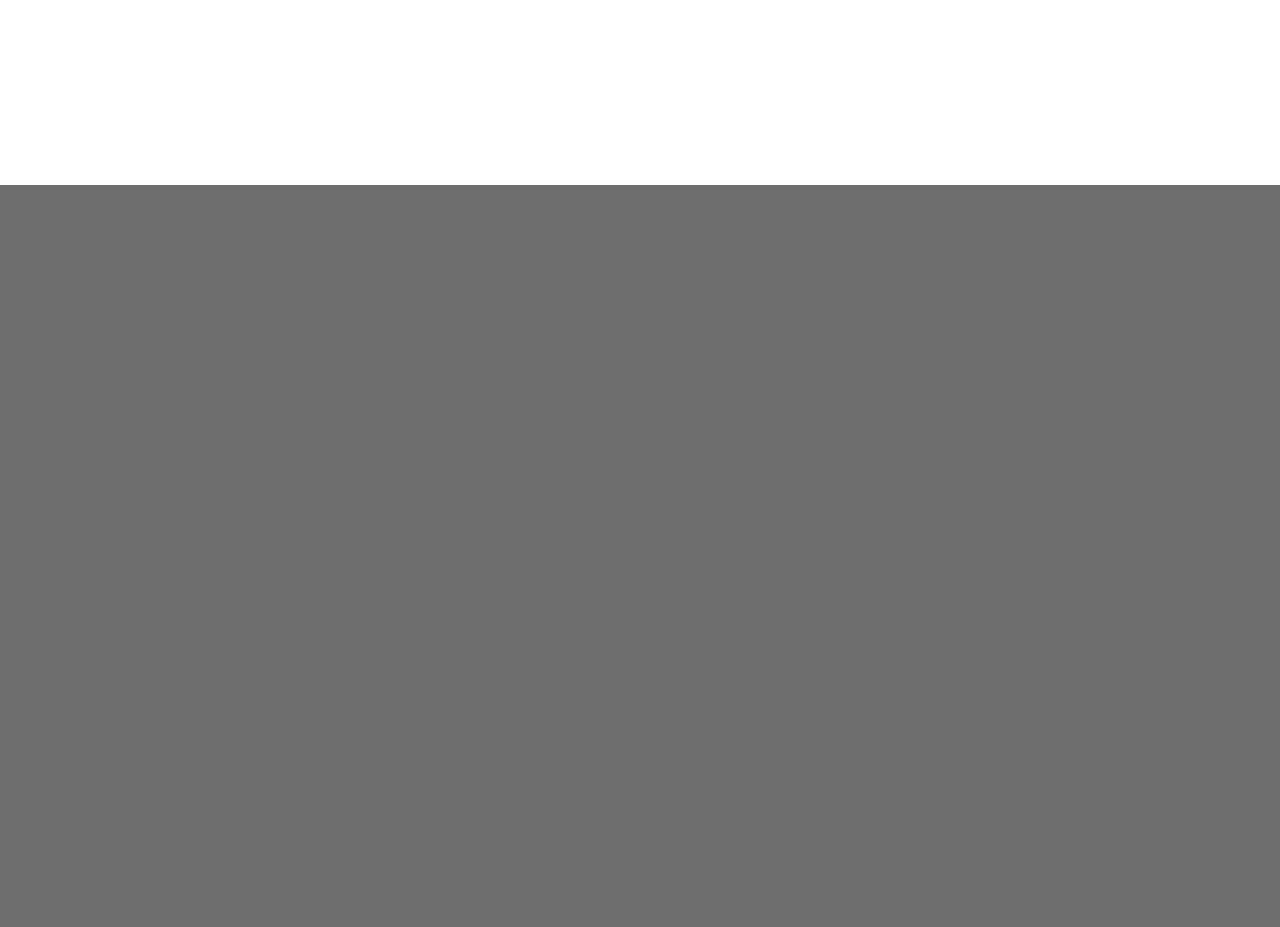
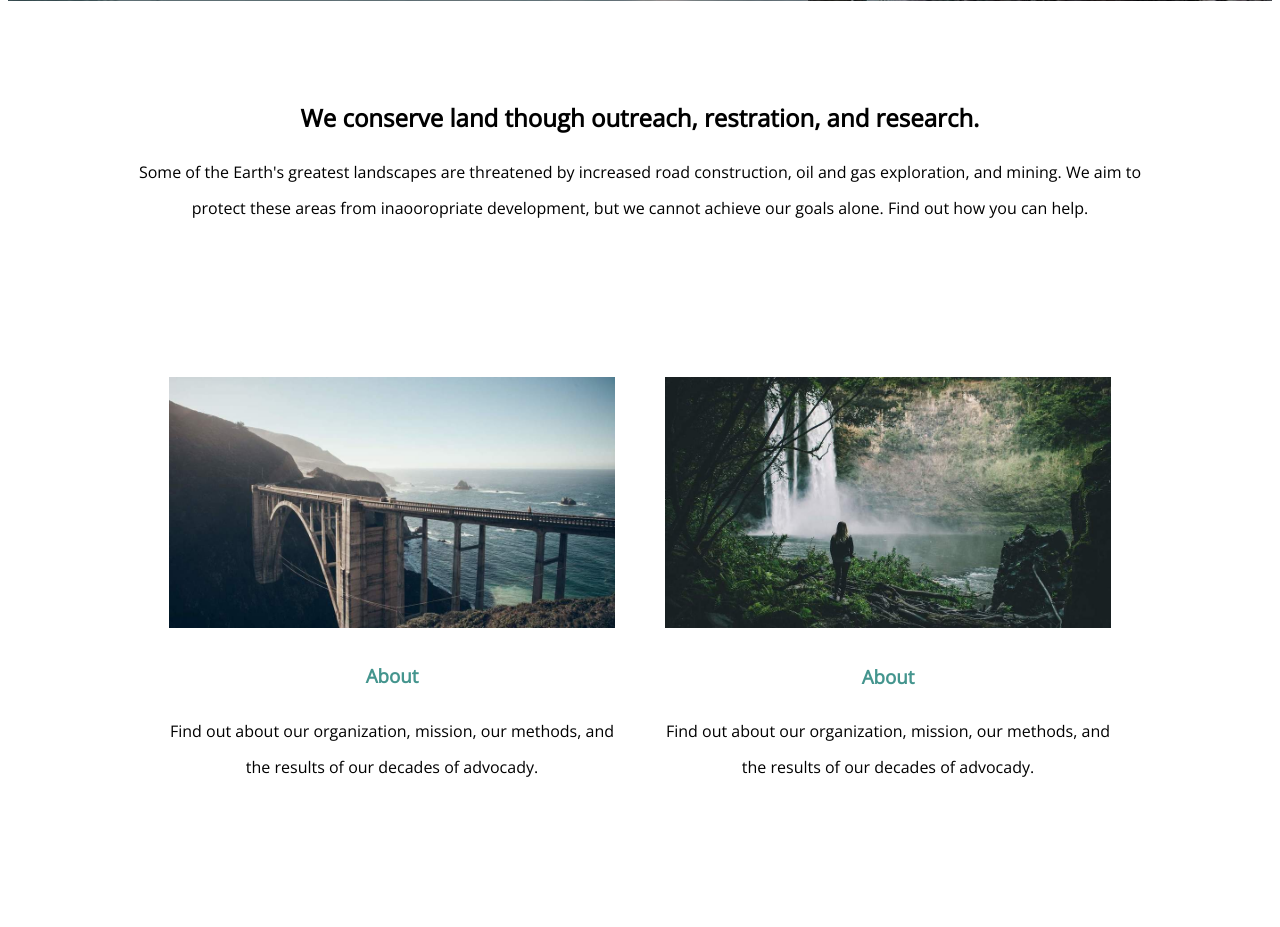
Before and after one commit to vutuankiet/phptutorial, a PHP site: page / in a window 1280 px wide. Shown: the part 615-1542 px from the top of the page. Before the commit the page ends 800 px from the top, so only its background shows below. Run offline with PHP 8.4, Linux system fonts and the light colour scheme.

Commit message:
Update exercise of lesson 5 Signed-off-by: vutuankiet <vutuankiet2411@gmail.com>

```diff
--- a/Exercises/Week3/Lesson5/Exercise1/index.html
+++ b/Exercises/Week3/Lesson5/Exercise1/index.html
@@ -19,12 +19,27 @@
 			<a class="active" href="#">TEXT ACTIONS</a>
 			</ul>
 		</nav>
-		<i>Sustainability</i>
+		<p><i>Sustainability</i></p>
 		<h1>STARTS WITH YOU</h1>
 		<button type="button">LEARN MORE</button>
 	</div>
-	<div class="middle">
-
+	<div class="body">
+		<h2>We conserve land though outreach, restration, and research.</h2>
+		<p class="textbox">Some of the Earth's greatest landscapes are threatened by increased road construction, oil and gas exploration, and mining. We aim to protect these areas from inaooropriate development, but we cannot achieve our goals alone. Find out how you can help.</p>
+		<table>
+			<tr>
+				<td>
+					<img src="image/body-image-1.jpg" alt="loading...">
+					<h3>About</h3>
+					<p>Find out about our organization, mission, our methods, and the results of our decades of advocady.</p>
+				</td>
+				<td>
+					<img src="image/body-image-2.jpg" alt="loading...">
+					<h3>About</h3>
+					<p>Find out about our organization, mission, our methods, and the results of our decades of advocady.</p>
+				</td>
+			</tr>
+		</table>
 	</div>
 </body>
 </html>
--- a/Exercises/Week3/Lesson5/Exercise1/style.css
+++ b/Exercises/Week3/Lesson5/Exercise1/style.css
@@ -8,7 +8,7 @@
 .header{
 	font-family: 'Lora', serif;
 	position: relative;
-	background-image: linear-gradient(to bottom, rgba(0,0,0,0.3), rgba(0,0,0,0.3)), url('https://wonderfulengineering.com/wp-content/uploads/2014/07/universe-backgrounds-61.jpg');
+	background-image: linear-gradient(to bottom, rgba(0,0,0,0.3), rgba(0,0,0,0.3)), url("image/header.jpg");
 	background-repeat: no-repeat;
 	text-align: center;
 	background-size: cover;
@@ -30,7 +30,6 @@
 }
 .header a{
 	color: blue;
-	font-family: Courier New;
 	display: inline;
 	padding: 10px 15px;
 	color: white;
@@ -46,14 +45,14 @@
 	text-decoration: none;
 	transition: 0.3s;
 }
-i,h1{
+.header p,h1{
 	color: white;
     position: relative;
     top: 215px;
     text-align: center;
     font-family: 'Lora', sans-serif;
 }
-h1{
+.header h1{
 	font-size: 57px;
     margin-top: 10px;
     margin-bottom: 10px;
@@ -73,6 +72,29 @@ button:hover{
 	opacity: 0.6;
 	cursor: pointer;
 }
-.middle{
+.body{
 	font-family: 'Open Sans', sans-serif;
+	text-align: center;
+	margin: 100px 125px 100px 125px;
 }
+.textbox{
+	width: 100%;
+    margin: auto;
+    line-height: 36px;
+    margin-bottom: 125px;
+}
+.body img{
+	width: 100%;
+}
+.body table{
+	width: calc(100% - 20px);
+	margin: auto;
+	padding:
+}
+.body td{
+	padding: 24px;
+	line-height: 36px;
+}
+.body h3{
+	color:#44958e;
+}
```
Also changed, not shown: Exercises/Week3/Lesson5/Exercise1/image/body-image-1.jpg (added), Exercises/Week3/Lesson5/Exercise1/image/body-image-2.jpg (added), Exercises/Week3/Lesson5/Exercise1/image/header.jpg (added).
